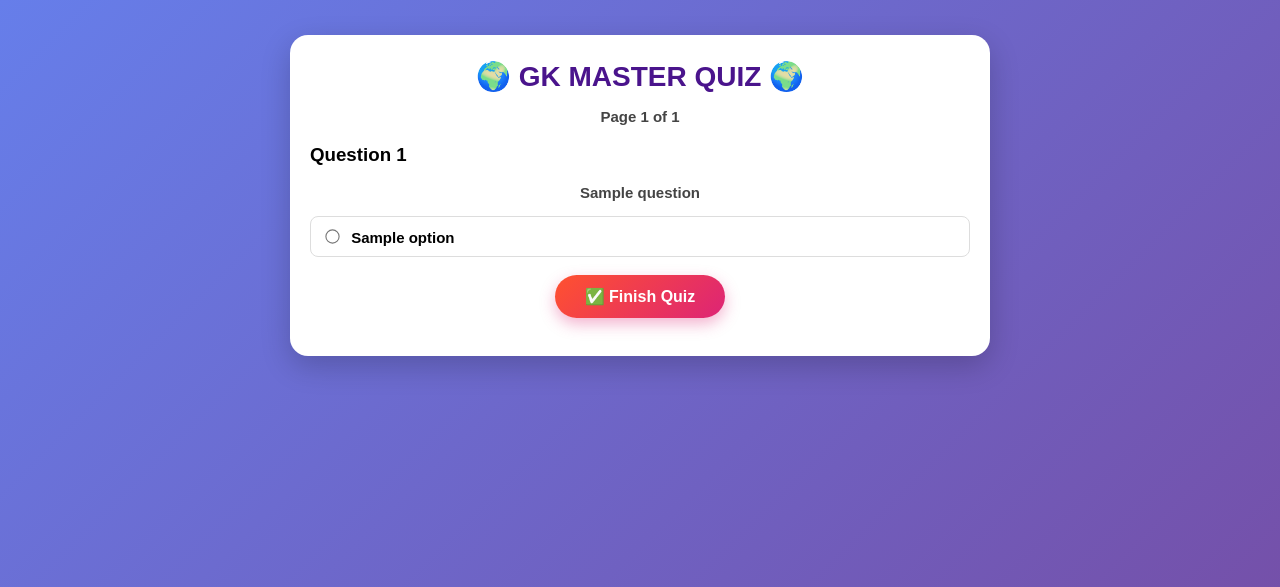
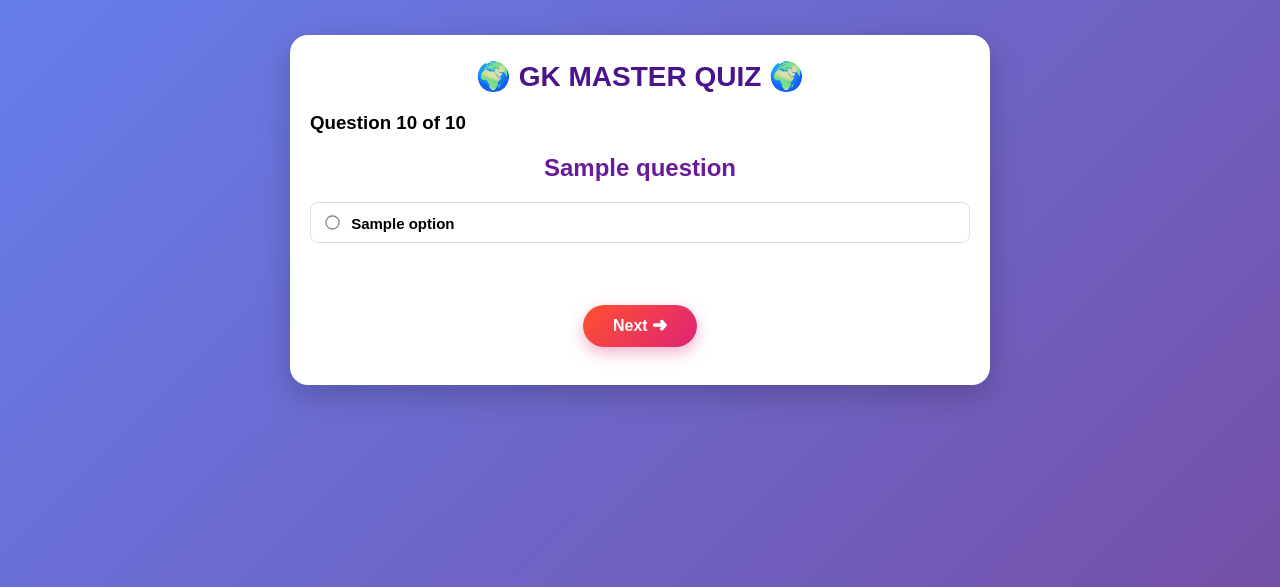
Before and after one commit to rajbis1105-jpg/gk-challenge, a Flask app: template templates/quiz.html in a window 1280 px wide. Shown: the top 587 px of the page. Run offline with Flask 3, Linux system fonts and the light colour scheme; the template is opened without the code that fills it: most values are stand-ins (such as "Sample title", 1, 10 or a date in 2020).

Commit message:
Update quiz.html

```diff
--- a/templates/quiz.html
+++ b/templates/quiz.html
@@ -1,5 +1,5 @@
 <!DOCTYPE html>
-<html lang="en">
+<html lang="bn">
 <head>
     <meta charset="UTF-8">
     <meta name="viewport" content="width=device-width, initial-scale=1.0">
@@ -7,71 +7,50 @@
 
     <link rel="stylesheet" href="{{ url_for('static', filename='style.css') }}">
 </head>
-
 <body>
 
 <div class="container">
 
-    <header>
     <h1>🌍 GK MASTER QUIZ 🌍</h1>
-        <p><strong>Page {{ page }} of {{ total_pages }}</strong></p>
-    </header>
 
-    <form method="POST">
-
-        {% for q in questions %}
-
-            {% set qindex = (page-1)*10 + loop.index0 %}
+    <h3>Question {{ current + 1 }} of {{ total }}</h3>
 
     <div class="question-box">
 
-                <h3>
-                    Question {{ (page-1)*10 + loop.index }}
-                </h3>
+        <h2>{{ question.question }}</h2>
 
-                <p><strong>{{ q.question }}</strong></p>
+        <form action="/answer" method="POST">
 
-                {% for option in q.options %}
+            <input type="hidden" name="current" value="{{ current }}">
+
+            {% for option in question.options %}
 
             <label class="option">
                 <input
                     type="radio"
-                        name="q{{ qindex }}"
+                    name="answer"
                     value="{{ option }}"
-                        required
-                    >
-                    {{ option }}
+                    required>
+
+                <span>{{ option }}</span>
+
             </label>
 
             {% endfor %}
 
-            </div>
+            <br><br>
 
-        {% endfor %}
-
-        <div class="button-area">
-
-            {% if page < total_pages %}
-
-                <button
-                    type="button"
-                    onclick="location.href='/quiz?page={{ page + 1 }}'">
-                    Next Page ➜
+            <button type="submit" id="nextBtn">
+                Next ➜
             </button>
-
-            {% else %}
-
-                <button type="submit">
-                    ✅ Finish Quiz
-                </button>
-
-            {% endif %}
-
-        </div>
 
         </form>
 
     </div>
 
+</div>
+
+<script src="{{ url_for('static', filename='script.js') }}"></script>
+
 </body>
 </html>
```
Lines whose indentation alone changed are shown as unchanged.
